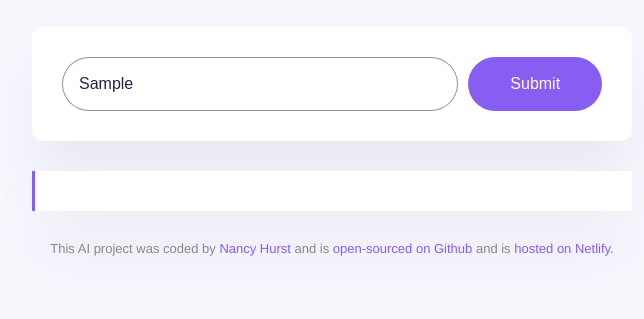
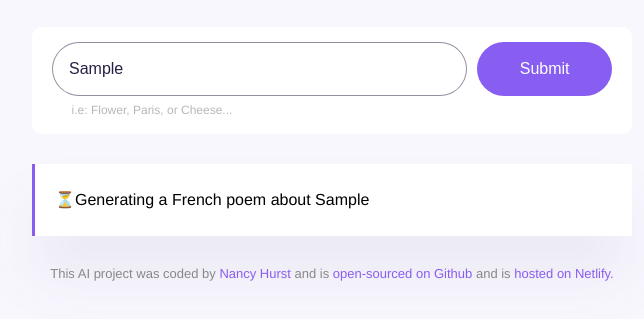
Before and after one commit to Cendrinne/French-Poem_Generator_nh, a plain HTML site: page index.html in a window 1280 px wide. Both pictures are taken after typing "Sample" into the empty fields and a click on the input 843 px from the left and 305 px from the top of the page. Shown: the part 221-540 px from the top of the page, without its empty margins (308-952 px from the left). Drawn offline with nearby package versions, Linux system fonts and the light colour scheme; no server answers.

Commit message:
Improved the User Experience

```diff
--- a/index.html
+++ b/index.html
@@ -15,10 +15,11 @@
       </header>
 
       <main>
+        <div class="form-container">
           <form id="poem-generator-form">
             <input
               type="text"
-            placeholder="Enter the topic of the French poem"
+              placeholder="Enter the topic of the French poem..."
               autofocus
               required
               autocomplete="off"
@@ -27,7 +28,10 @@
             />
             <input type="submit" class="submit-button" />
           </form>
-        <div class="poem" id="poem"></div>
+          <div class="hint">i.e: Flower, Paris, or Cheese...</div>
+        </div>
+
+        <div class="poem hidden" id="poem"></div>
       </main>
 
       <footer>
--- a/src/index.js
+++ b/src/index.js
@@ -13,9 +13,13 @@ function generatePoem(event) {
   let instructionsInput = document.querySelector("#user-instructions");
   let apiKey = "73f90ofbe4423241037fca0b58a62fdt";
   let context =
-    "You are a romantic Poem expert and love to write short poems. You mission is in HTML format, generate a 4 line poem and separate each line with a <br />. Make sure to follow the user instructions. Do not include a title to the poem. Sign the poem with 'SheCodes AI' inside a <strong> element at the end of the poem and NOT at the beginning";
+    "You are a romantic Poem expert and love to write short poems. You mission is in HTML format, generate a 4 line poem and separate each line with a <br />. Make sure to follow the user instructions. Do not include a title to the poem. Do not include markdown in your response. Sign the poem with 'SheCodes AI' on it own line, inside a <strong> element at the end of the poem and NOT at the beginning";
   let prompt = `User instructions: Generate a French poem about ${instructionsInput.value}`;
   let apiUrl = `https://api.shecodes.io/ai/v1/generate?prompt=${prompt}&context=${context}&key=${apiKey}`;
+
+  let poemElement = document.querySelector("#poem");
+  poemElement.classList.remove("hidden");
+  poemElement.innerHTML = `<div class="generating">⏳Generating a French poem about ${instructionsInput.value}</div`;
 
   console.log("Generating poem...");
   console.log(`Prompt: ${prompt}`);
--- a/src/style.css
+++ b/src/style.css
@@ -1,6 +1,11 @@
 body {
   background-color: #f9f7fe;
   font-family: Helvetica, Arial, sans-serif;
+}
+
+a {
+  color: #885df1;
+  text-decoration: none;
 }
 
 .container {
@@ -21,16 +26,25 @@ h1 {
   color: #272044;
 }
 
-main {
+.form-container {
+  background-color: white;
+  margin-bottom: 30px;
+  border-radius: 10px;
+  box-shadow: 0px 40px 60px rgba (65, 60, 100, 0.08);
+  padding: 15px 20px;
 }
 
 form {
-  padding: 30px;
-  background-color: white;
-  box-shadow: 0px 40px 60px rgba(65, 60, 100, 0.08);
-  border-radius: 10px;
   display: flex;
-  margin-bottom: 30px;
+}
+
+.hint {
+  line-height: 1.5;
+  text-indent: 3.5%;
+  margin-top: 5px;
+  font-size: 12px;
+  opacity: 0.6;
+  color: #888;
 }
 
 .instructions {
@@ -63,6 +77,10 @@ form {
   box-shadow: 0px 40px 60px rgba(65, 60, 100, 0.08);
 }
 
+.hidden {
+  display: none;
+}
+
 .poem strong {
   color: #885df1;
 }
@@ -74,7 +92,17 @@ footer {
   color: #888;
 }
 
-a {
-  color: #885df1;
-  text-decoration: none;
+.generating {
+  animation: blink-animation 1s steps(5, start) infinite;
 }
+
+@keyframes blink-animation {
+  to {
+    visibility: hidden;
+  }
+}
+@-webkit-keyframes blink-animation {
+  to {
+    visibility: hidden;
+  }
+}
```
Lines whose indentation alone changed are shown as unchanged.
